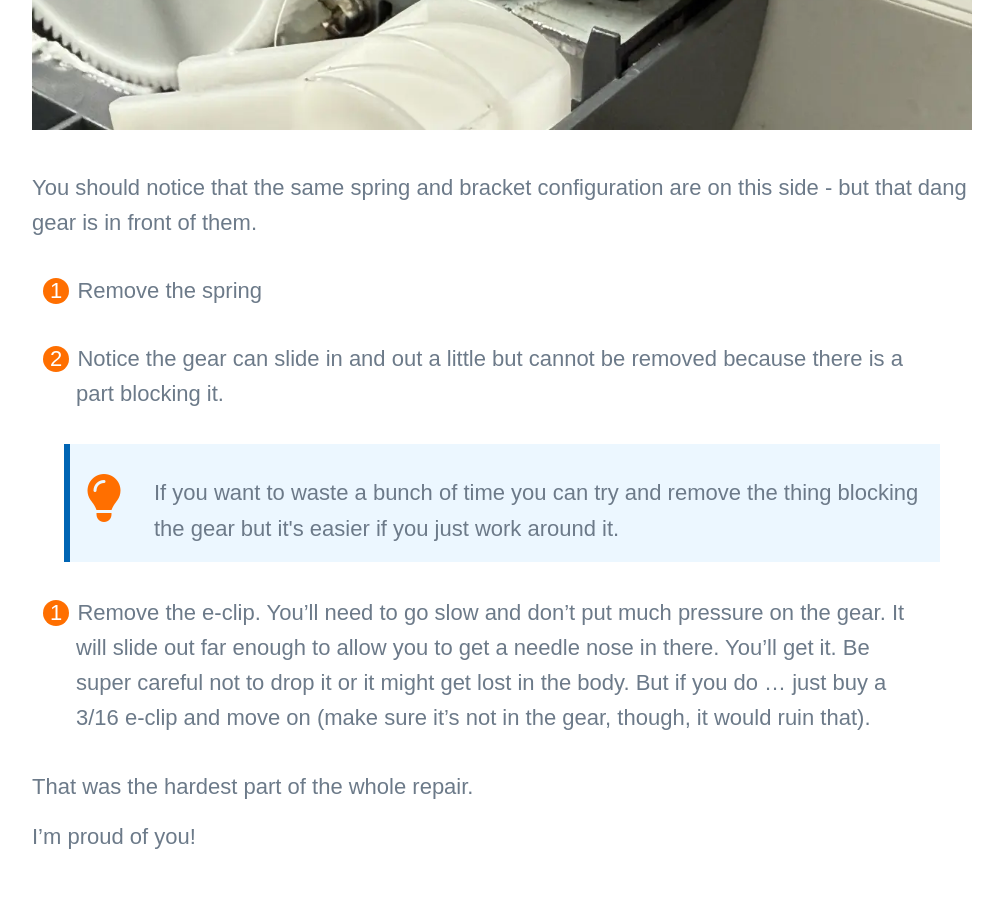
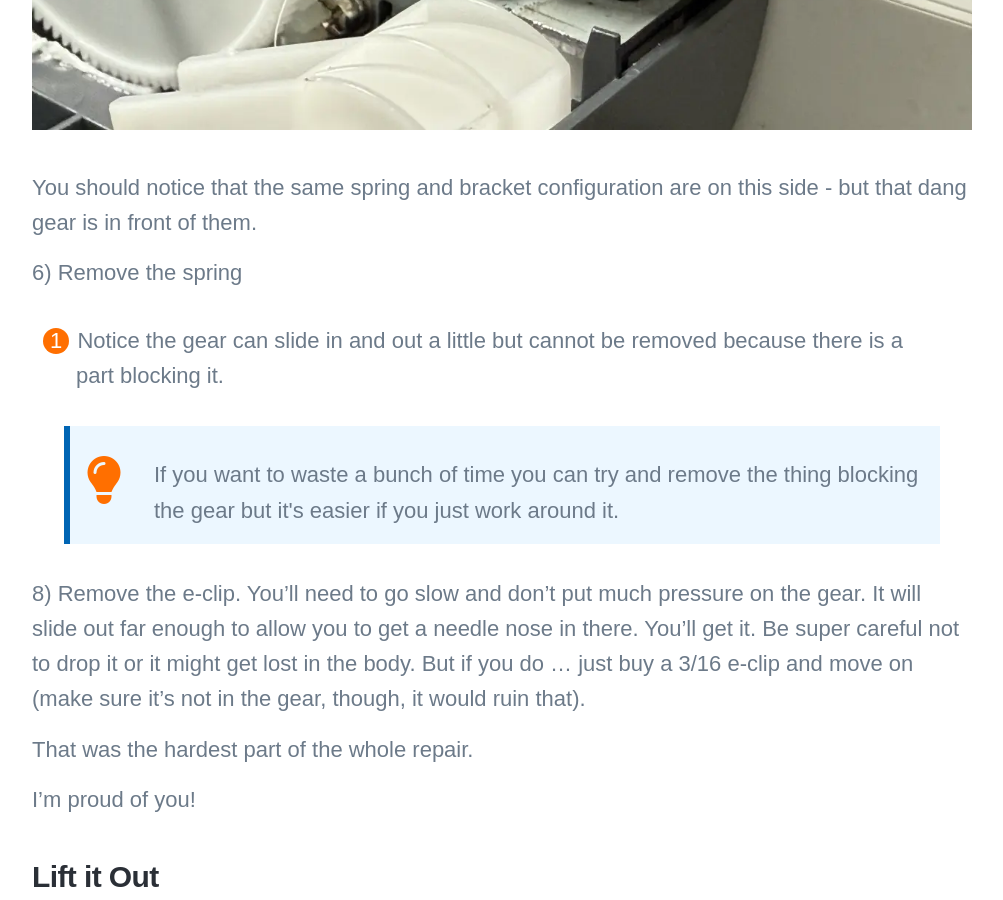
Before and after one commit to bubbafat/bubbafat.github.io, a Jekyll site: the page built from _posts/2025-12-27-Cricut-Maker-Replacing-Rollers-Step-By-Step.md, in a window 1280 px wide and 900 px high, scrolled down 12472 px. Shown: the whole window, without its empty margins (138-1141 px from the left). Built offline with Jekyll 4.4.1, drawn with Linux system fonts in a browser that asks for light colours; nearby versions of some CDN libraries; some web fonts are replaced; comment, search, counter and statistics services are not loaded.

Commit message:
Trying a different approach to markdown numbering to retain the start count

```diff
--- a/_posts/2025-12-27-Cricut-Maker-Replacing-Rollers-Step-By-Step.md
+++ b/_posts/2025-12-27-Cricut-Maker-Replacing-Rollers-Step-By-Step.md
@@ -117,12 +117,12 @@ Now with the motor removed you can see a large white gear and the spring (there
 
 You should notice that the same spring and bracket configuration are on this side - but that dang gear is in front of them.
 
-6. Remove the spring
+6) Remove the spring
 7. Notice the gear can slide in and out a little but cannot be removed because there is a part blocking it.
 
 {% include tip.html content="If you want to waste a bunch of time you can try and remove the thing blocking the gear but it's easier if you just work around it." %}
 
-8. Remove the e-clip. You'll need to go slow and don't put much pressure on the gear. It will slide out far enough to allow you to get a needle nose in there. You'll get it. Be super careful not to drop it or it might get lost in the body. But if you do ... just buy a 3/16 e-clip and move on (make sure it's not in the gear, though, it would ruin that).
+8) Remove the e-clip. You'll need to go slow and don't put much pressure on the gear. It will slide out far enough to allow you to get a needle nose in there. You'll get it. Be super careful not to drop it or it might get lost in the body. But if you do ... just buy a 3/16 e-clip and move on (make sure it's not in the gear, though, it would ruin that).
 
 That was the hardest part of the whole repair.
 
```
